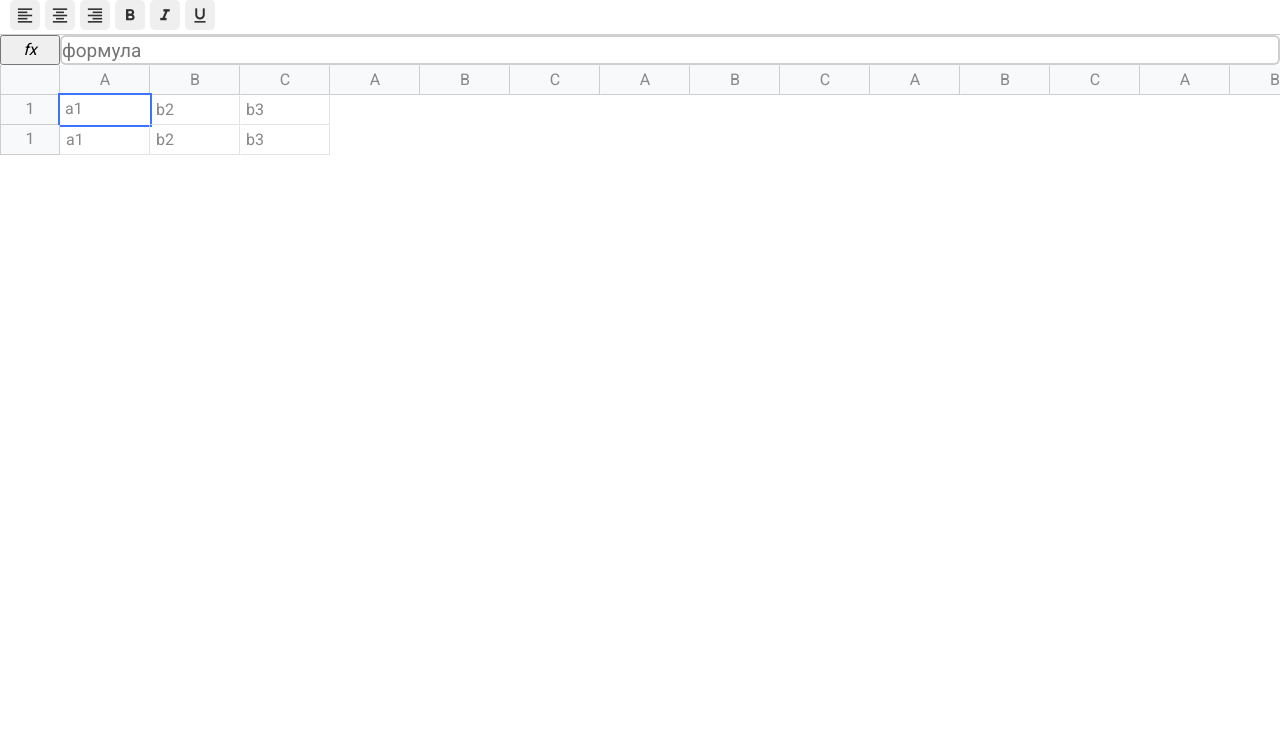
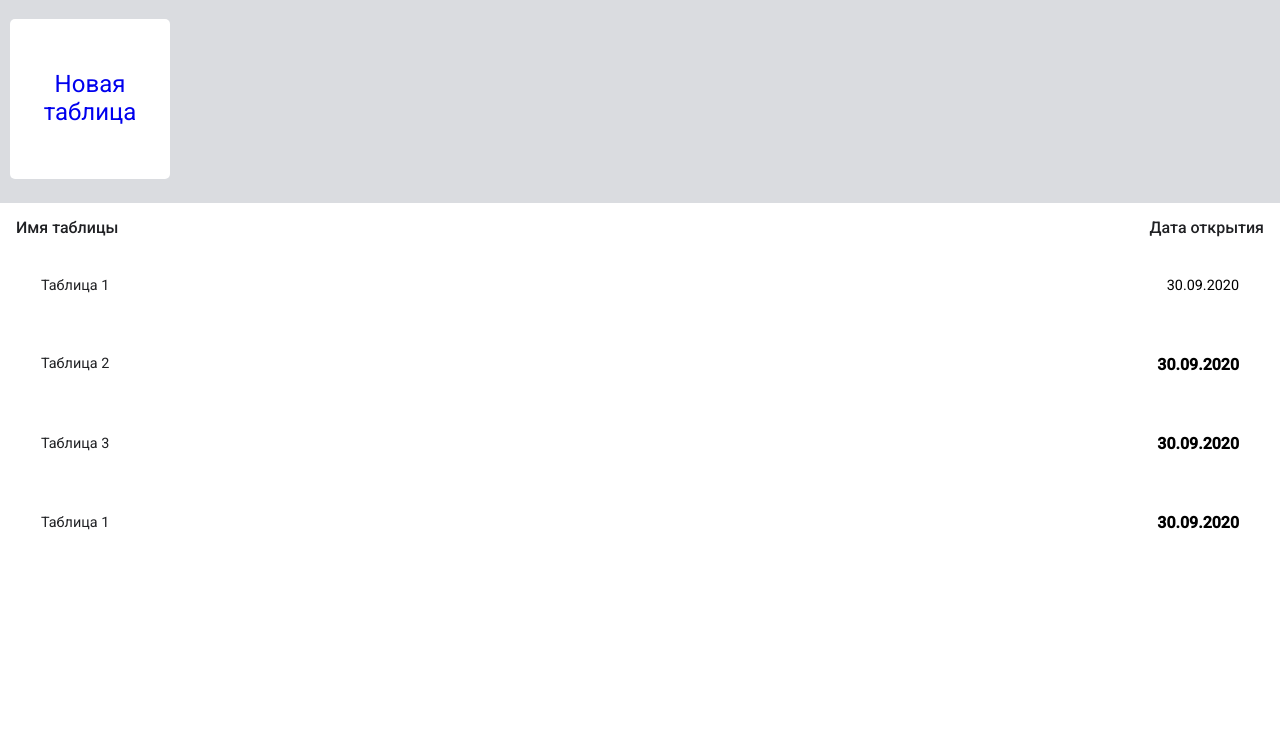
Before and after one commit to hel1yeah/JavaScriptCourseVladilenExcel.github.io, a website built with webpack: page src/index.html in a window 1280 px wide. Shown: the part 65-800 px from the top of the page. Built offline with nearby package versions, Linux system fonts and the light colour scheme.

```diff
--- a/src/index.html
+++ b/src/index.html
@@ -11,134 +11,43 @@
 
 <body>
 
-  <section id="app" class="container">
+  <section id="app">
 
-    <div class="exel">
-
-      <div class="exel__header">
-        <input type="text" class="input" value=" Новая таблица ">
-
-        <div class="button__wrapper">
-
-          <button class="button" type="button">
-            <i class="material-icons">exit_to_app</i>
-          </button>
-
-          <button class="button" type="button">
-            <i class="material-icons">delete</i>
-          </button>
-
-        </div>
-
+    <div class="db">
+      <div class="db__header">
+        <h1>Excel Dashboard</h1>
       </div>
 
-      <div class="exel__toolbar">
-
-        <button class="button" type="button">
-          <i class="material-icons">format_align_left</i>
-        </button>
-
-        <button class="button" type="button">
-          <i class="material-icons">format_align_center</i>
-        </button>
-        <button class="button" type="button">
-          <i class="material-icons">format_align_right</i>
-        </button>
-
-        <button class="button" type="button">
-          <i class="material-icons">format_bold</i>
-        </button>
-        <button class="button" type="button">
-          <i class="material-icons">format_italic</i>
-        </button>
-
-        <button class="button" type="button">
-          <i class="material-icons">format_underlined</i>
-        </button>
-
+      <div class="db__new">
+        <a href="/" class="db__create">
+        Новая таблица
+        </a>
       </div>
 
-      <div class="exel__formula">
+      <div class="db__table">
+        <div class="db__list-header">
+          <span>Имя таблицы</span>
+          <span>Дата открытия</span>
+        </div>
+        <ul class="db__list">
+          <li class="db__record">
+            <a href="/">Таблица 1</a>
+            <span>30.09.2020</span>
+          </li>
+          <li class="db__record">
+            <a href="/">Таблица 2</a>
+            <strong>30.09.2020</strong>
+          </li>
+          <li class="db__record">
+            <a href="/">Таблица 3</a>
+            <strong>30.09.2020</strong>
+          </li>
+          <li class="db__record">
+            <a href="/">Таблица 1</a>
+            <strong>30.09.2020</strong>
+          </li>
 
-        <button class="formula__button" type="button">
-          fx
-        </button>
-
-        <div class="formula__input">
-          <input type="text" class="formula__item"  placeholder="формула" spellcheck="false">
-        </div>
-
-      </div>
-
-      <div class="exel__table">
-
-        <div class="row">
-
-          <div class="row-info">
-
-          </div>
-
-          <div class="row-data">
-
-            <div class="column">A</div>
-            <div class="column">B</div>
-            <div class="column">C</div>
-            <div class="column">A</div>
-            <div class="column">B</div>
-            <div class="column">C</div>
-            <div class="column">A</div>
-            <div class="column">B</div>
-            <div class="column">C</div>
-            <div class="column">A</div>
-            <div class="column">B</div>
-            <div class="column">C</div>
-            <div class="column">A</div>
-            <div class="column">B</div>
-            <div class="column">C</div>
-            <div class="column">A</div>
-            <div class="column">B</div>
-            <div class="column">C</div>
-            <div class="column">A</div>
-            <div class="column">B</div>
-            <div class="column">C</div>
-            <div class="column">A</div>
-            <div class="column">B</div>
-            <div class="column">C</div>
-
-          </div>
-
-
-        </div>
-
-
-        <div class="row">
-
-          <div class="row-info">
-            1
-          </div>
-
-          <div class="row-data">
-            <div class="cell selected">a1</div>
-            <div class="cell ">b2</div>
-            <div class="cell ">b3</div>
-
-          </div>
-
-        </div>
-        <div class="row">
-
-          <div class="row-info">
-            1
-          </div>
-
-          <div class="row-data">
-            <div class="cell ">a1</div>
-            <div class="cell ">b2</div>
-            <div class="cell ">b3</div>
-
-          </div>
-
-        </div>
+        </ul>
       </div>
 
     </div>
--- /dev/null
+++ b/src/scss/_dashboard.scss
@@ -0,0 +1,91 @@
+@import 'vars';
+@import 'mixins';
+
+
+.db{
+
+  &__header{
+    @include center-flex;
+    background-color: #fff;
+    box-shadow: 0 2px 5px 2px rgba(60, 64,67, .15);
+    height: 60px;
+
+  }
+  &__new{
+    padding:1.5em 10px;
+    background-color: #dadce0;
+    height: 100%;
+    width: 100%;
+
+  }
+  &__create{
+    @include center-flex;
+    width: 160px;
+    height: 160px;
+    background-color: #fff;
+    border-radius: 5px;
+    border: 1px solid $border-color;
+    font-size: 1.5em;
+    text-decoration: none;
+    text-align: center;
+    border: 1px solid transparent;
+    transition: 0.7s all;
+
+    &:hover{
+      cursor: pointer;
+      color: green;
+      border: 1px solid green;
+      box-shadow: 0 2px 5px 2px rgba(60, 64, 67, .15);
+    }
+
+  }
+  &__table{
+    padding:1em;
+
+  }
+  &__list-header{
+    display: flex;
+    justify-content: space-between;
+    color: #202124;
+    font-weight: 500;
+    font-size: 1em;
+    margin-bottom: 1.3em;
+    page-break-after: 0 20px;
+  }
+  &__list{
+    @include clear-list;
+  }
+  &__record{
+    display: flex;
+    align-items: center;
+    justify-content: space-between;
+
+    padding:20px 25px 20px 25px;
+    margin-bottom: 1.3em;
+    border-radius: 30px;
+
+    transition: .5s all;
+
+    &:hover{
+      background-color: #e6f4ea;
+    }
+
+    span{
+      font-size: .9em;
+    }
+    a {
+      text-decoration: none;
+      cursor: pointer;
+      color: #202124;
+      font-size: .9em;
+
+      &:hover{
+        text-decoration: underline;
+      }
+
+    }
+
+  }
+
+
+}
--- a/src/scss/_mixins.scss
+++ b/src/scss/_mixins.scss
@@ -27,5 +27,16 @@
     background-color: silver;
     cursor: pointer;
   }
+}
 
+@mixin center-flex {
+  display: flex;
+  align-items: center;
+  justify-content: center;
 }
+
+@mixin  clear-list {
+  list-style: none;
+  margin: 0;
+  padding: 0;
+}
--- a/src/scss/index.scss
+++ b/src/scss/index.scss
@@ -6,6 +6,7 @@
 @import 'toolbar';
 @import 'formula';
 @import 'table';
+@import 'dashboard';
 
 *{
   margin: 0;
```
Also changed, not shown: src/essets/excel.html (added, +150 -0 lines).
